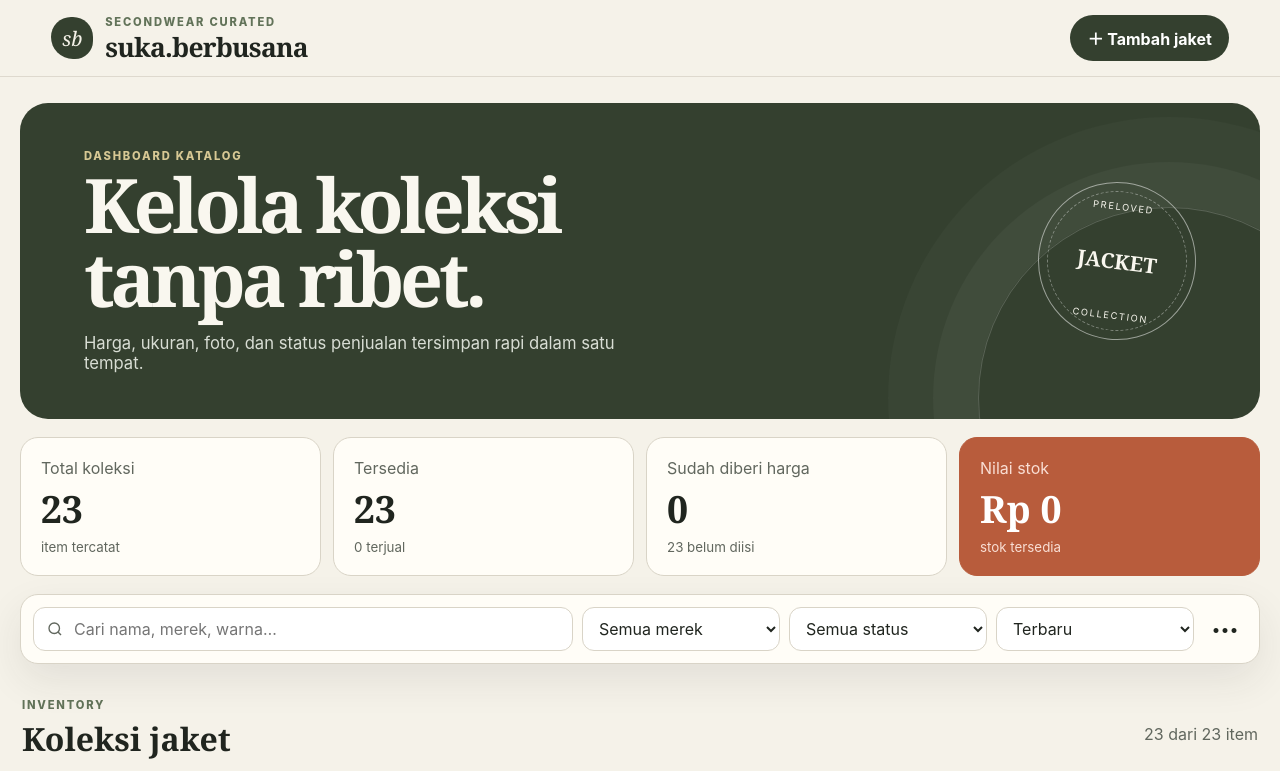
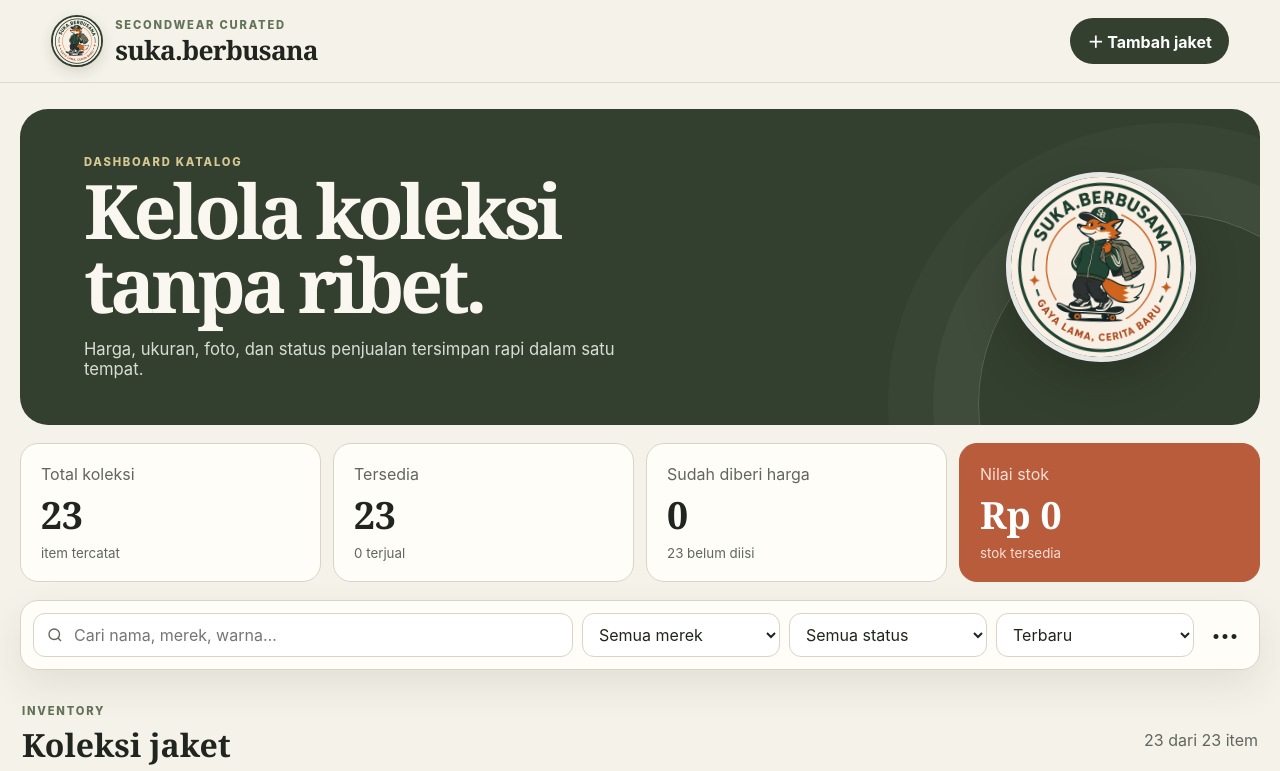
Before and after one commit to Gojal033/suka-berbusana, a plain HTML site: page index.html in a window 1280 px wide. Shown: the top 771 px of the page. Drawn offline with Linux system fonts and the light colour scheme.

Commit message:
Add files via upload

```diff
--- a/index.html
+++ b/index.html
@@ -8,12 +8,13 @@
   <title>suka.berbusana — Katalog Jaket</title>
   <link rel="manifest" href="./manifest.webmanifest">
   <link rel="icon" href="./icon.svg" type="image/svg+xml">
+  <link rel="apple-touch-icon" href="./logo-suka-berbusana.png">
   <link rel="stylesheet" href="./styles.css">
 </head>
 <body>
   <header class="site-header">
     <div class="brand-wrap">
-      <div class="brand-mark" aria-hidden="true">sb</div>
+      <img class="brand-mark" src="./logo-suka-berbusana.png" alt="Logo suka.berbusana">
       <div>
         <p class="eyebrow">SECONDWEAR CURATED</p>
         <h1>suka.berbusana</h1>
@@ -34,7 +35,7 @@
         <h2 id="hero-title">Kelola koleksi tanpa ribet.</h2>
         <p class="hero-copy">Harga, ukuran, foto, dan status penjualan tersimpan rapi dalam satu tempat.</p>
       </div>
-      <div class="hero-stamp" aria-hidden="true"><span>PRELOVED</span><strong>JACKET</strong><span>COLLECTION</span></div>
+      <img class="hero-logo" src="./logo-suka-berbusana.png" alt="Suka.berbusana — Gaya Lama, Cerita Baru">
     </section>
 
     <section class="stats" aria-label="Ringkasan stok">
--- a/styles.css
+++ b/styles.css
@@ -20,7 +20,7 @@
 .eyebrow { margin: 0 0 5px; color: var(--moss); font-size: .7rem; font-weight: 800; letter-spacing: .16em; }
 .site-header { position: sticky; top: 0; z-index: 20; display: flex; justify-content: space-between; align-items: center; gap: 18px; padding: 15px clamp(18px, 4vw, 56px); background: rgba(245,242,233,.94); border-bottom: 1px solid rgba(217,212,199,.8); backdrop-filter: blur(14px); }
 .brand-wrap, .header-actions { display: flex; align-items: center; gap: 12px; }
-.brand-mark { display: grid; place-items: center; width: 42px; height: 42px; color: var(--paper); background: var(--moss-dark); border-radius: 50% 50% 45% 55%; font-family: Georgia, serif; font-size: 1.25rem; font-style: italic; }
+.brand-mark { display: block; width: 52px; height: 52px; object-fit: cover; border: 2px solid var(--moss-dark); border-radius: 50%; box-shadow: 0 5px 14px rgba(32,37,31,.14); }
 h1 { margin: 0; font: 700 clamp(1.25rem, 3vw, 1.65rem)/1 Georgia, serif; letter-spacing: -.03em; }
 main { width: min(1240px, calc(100% - 36px)); margin: 0 auto; }
 .button { min-height: 42px; padding: 10px 16px; border: 1px solid transparent; border-radius: 999px; font-weight: 750; transition: transform .18s ease, background .18s ease; }
@@ -34,10 +34,7 @@
 .hero .eyebrow { color: #d7c894; }
 .hero h2 { max-width: 680px; margin: 0; font: 700 clamp(2.1rem, 6vw, 4.7rem)/.98 Georgia, serif; letter-spacing: -.055em; }
 .hero-copy { max-width: 590px; margin: 18px 0 0; color: #d8ddd4; font-size: 1.04rem; }
-.hero-stamp { position: relative; z-index: 1; display: grid; place-items: center; width: 158px; aspect-ratio: 1; border: 1px solid rgba(255,255,255,.5); border-radius: 50%; transform: rotate(7deg); }
-.hero-stamp::before { content: ""; position: absolute; inset: 8px; border: 1px dashed rgba(255,255,255,.35); border-radius: 50%; }
-.hero-stamp span { font-size: .58rem; letter-spacing: .18em; }
-.hero-stamp strong { font: 700 1.3rem Georgia,serif; }
+.hero-logo { position: relative; z-index: 1; display: block; width: 190px; aspect-ratio: 1; object-fit: cover; border: 5px solid rgba(255,255,255,.88); border-radius: 50%; box-shadow: 0 18px 44px rgba(18,23,17,.28); transform: rotate(3deg); }
 .stats { display: grid; grid-template-columns: repeat(4,minmax(0,1fr)); gap: 12px; margin-bottom: 18px; }
 .stats article { display: grid; gap: 5px; padding: 20px; background: var(--panel); border: 1px solid var(--line); border-radius: 18px; }
 .stats span, .stats small { color: var(--soft-ink); }
@@ -96,5 +93,5 @@
 .toast { position: fixed; left: 50%; bottom: 24px; z-index: 50; transform: translate(-50%,20px); max-width: calc(100% - 30px); padding: 11px 17px; color: #fff; background: var(--ink); border-radius: 999px; opacity: 0; pointer-events: none; transition: .2s ease; }
 .toast.show { transform: translate(-50%,0); opacity: 1; }
 @media (max-width: 980px) { .product-grid { grid-template-columns: repeat(3,minmax(0,1fr)); } .toolbar { grid-template-columns: minmax(180px,1.5fr) repeat(2,minmax(120px,.7fr)) auto; } #sort { display: none; } }
-@media (max-width: 760px) { .hero-stamp { display: none; } .hero { grid-template-columns: 1fr; min-height: 230px; } .stats { grid-template-columns: repeat(2,minmax(0,1fr)); } .product-grid { grid-template-columns: repeat(2,minmax(0,1fr)); } .toolbar { grid-template-columns: minmax(0,1fr) auto auto; } .toolbar label:has(#brand-filter) { display: none; } .site-header .secondary { display: none; } }
+@media (max-width: 760px) { .hero-logo { width: 128px; justify-self: start; } .hero { grid-template-columns: 1fr; min-height: 230px; } .stats { grid-template-columns: repeat(2,minmax(0,1fr)); } .product-grid { grid-template-columns: repeat(2,minmax(0,1fr)); } .toolbar { grid-template-columns: minmax(0,1fr) auto auto; } .toolbar label:has(#brand-filter) { display: none; } .site-header .secondary { display: none; } }
 @media (max-width: 520px) { main { width: min(100% - 22px,1240px); } .site-header { padding: 12px 13px; } .site-header .eyebrow { display: none; } .brand-mark { width: 36px; height: 36px; } h1 { font-size: 1.1rem; } .button { padding: 9px 12px; } .hero { margin-top: 12px; border-radius: 20px; padding: 32px 22px; } .stats { gap: 8px; } .stats article { padding: 15px; } .stats strong { font-size: 1.5rem; } .toolbar { grid-template-columns: 1fr auto; } .toolbar label:has(#status-filter) { display: none; } .product-grid { gap: 9px; } .product-body { padding: 11px; } .product-name { font-size: .95rem; } .product-footer { align-items: flex-end; flex-direction: column; } .product-price { width: 100%; } .catalog-heading { margin-top: 28px; } .form-grid { grid-template-columns: 1fr; } .form-grid .wide { grid-column: auto; } .form-actions { grid-template-columns: 1fr 1fr; } .form-actions span { display: none; } footer { flex-direction: column; } }
--- a/sw.js
+++ b/sw.js
@@ -1,5 +1,5 @@
-const CACHE = "suka-berbusana-v1";
-const ASSETS = ["./", "./index.html", "./styles.css", "./app.js", "./manifest.webmanifest", "./icon.svg"];
+const CACHE = "suka-berbusana-v2";
+const ASSETS = ["./", "./index.html", "./styles.css", "./app.js", "./manifest.webmanifest", "./icon.svg", "./logo-suka-berbusana.png"];
 self.addEventListener("install", event => event.waitUntil(caches.open(CACHE).then(cache => cache.addAll(ASSETS))));
 self.addEventListener("activate", event => event.waitUntil(caches.keys().then(keys => Promise.all(keys.filter(key => key !== CACHE).map(key => caches.delete(key))))));
 self.addEventListener("fetch", event => {
```
Also changed, not shown: logo-suka-berbusana.png (added).
